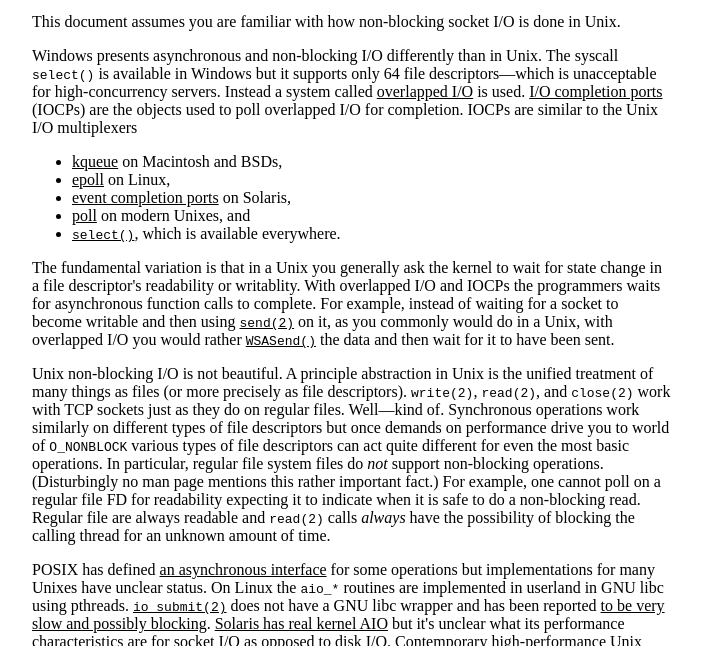
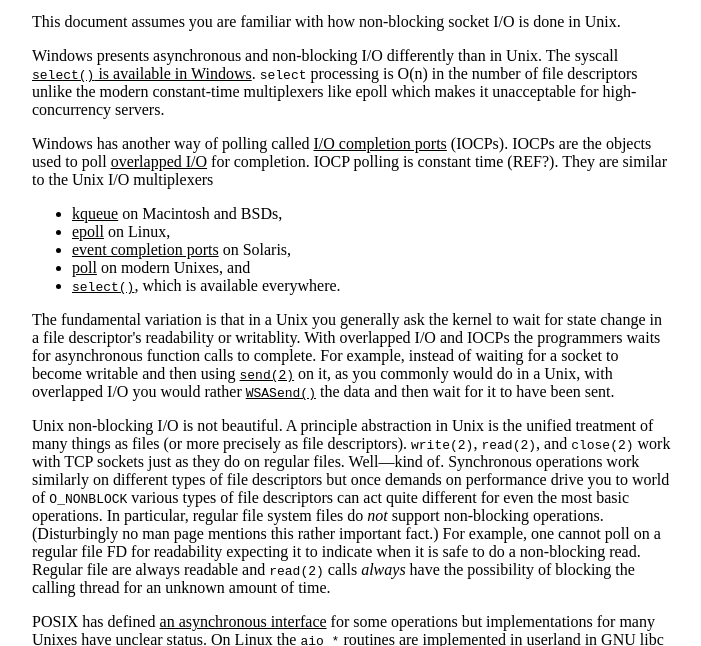
Before and after one commit to libuv/libuv, a plain HTML site: page iocp-links.html in a window 1280 px wide. Shown: the part 148-794 px from the top of the page, without its empty margins (0-701 px from the left). Drawn offline with Linux system fonts and the light colour scheme.

Commit message:
Correct statement about select on windows

```diff
--- a/iocp-links.html
+++ b/iocp-links.html
@@ -46,15 +46,20 @@
 is done in Unix.
 
 <p>Windows presents asynchronous and non-blocking I/O differently than in Unix.
-The syscall <code>select()</code> is available in Windows but it
-supports only 64 file descriptors&mdash;which is unacceptable for
-high-concurrency servers.  Instead a system called <a
-  href="http://msdn.microsoft.com/en-us/library/ms686358(v=vs.85).aspx">overlapped
-  I/O</a> is used.  <a
-  href="http://msdn.microsoft.com/en-us/library/aa365198(VS.85).aspx">I/O
-  completion ports</a> (IOCPs) are the objects used to poll overlapped I/O
-for completion.
-IOCPs are similar to the Unix I/O multiplexers
+The syscall
+<a href="http://msdn.microsoft.com/en-us/library/ms740141(v=VS.85).aspx"><code>select()</code>
+  is available in Windows</a>.
+<code>select</code> processing is O(n) in the number of file descriptors
+unlike the modern constant-time multiplexers like epoll which makes it
+unacceptable for high-concurrency servers.
+
+<p>
+Windows has another way of polling called
+<a href="http://msdn.microsoft.com/en-us/library/aa365198(VS.85).aspx">I/O completion ports</a>
+(IOCPs). IOCPs are the objects used to poll
+<a href="http://msdn.microsoft.com/en-us/library/ms686358(v=vs.85).aspx">overlapped I/O</a>
+for completion. IOCP polling is constant time (REF?).
+They are similar to the Unix I/O multiplexers
 <ul>
   <li> <a
   href="http://en.wikipedia.org/wiki/Kqueue">kqueue</a> on Macintosh and
@@ -536,7 +541,7 @@ IOCP:
 &mdash; an async <code>sendfile()</code> for windows.
 <li><a href="http://msdn.microsoft.com/en-us/library/ms741565(v=VS.85).aspx"><code>WSADuplicateSocket()</code></a>
 &mdash; describes how to share a socket between two processes.
-<li><a href="http://msdn.microsoft.com/en-us/library/6e3b887c.aspx"><code>_setmaxstdio()</code></a>
+<li id="setmaxstdio"><a href="http://msdn.microsoft.com/en-us/library/6e3b887c.aspx"><code>_setmaxstdio()</code></a>
 &mdash; something like setting the maximum number of file decriptors
 and <a
   href="http://www.kernel.org/doc/man-pages/online/pages/man2/setrlimit.2.html"><code>setrlimit(3)</code></a>
```
